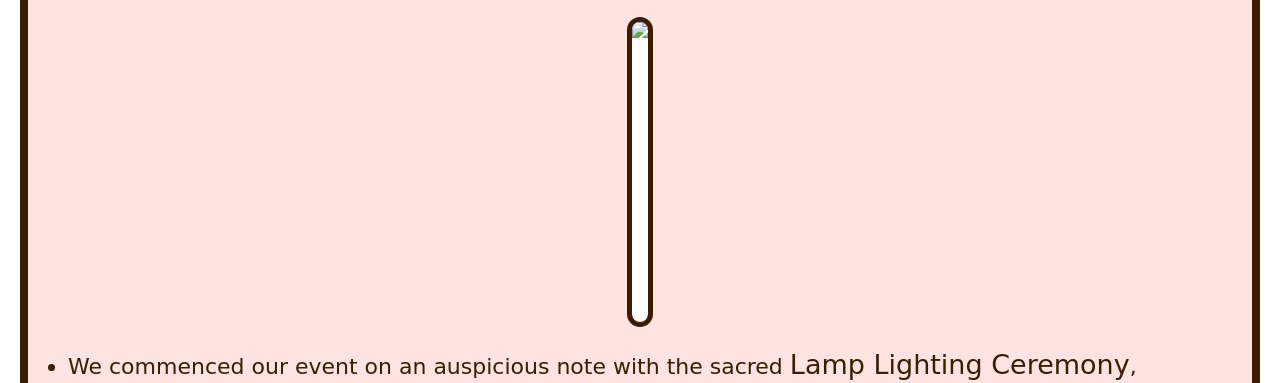
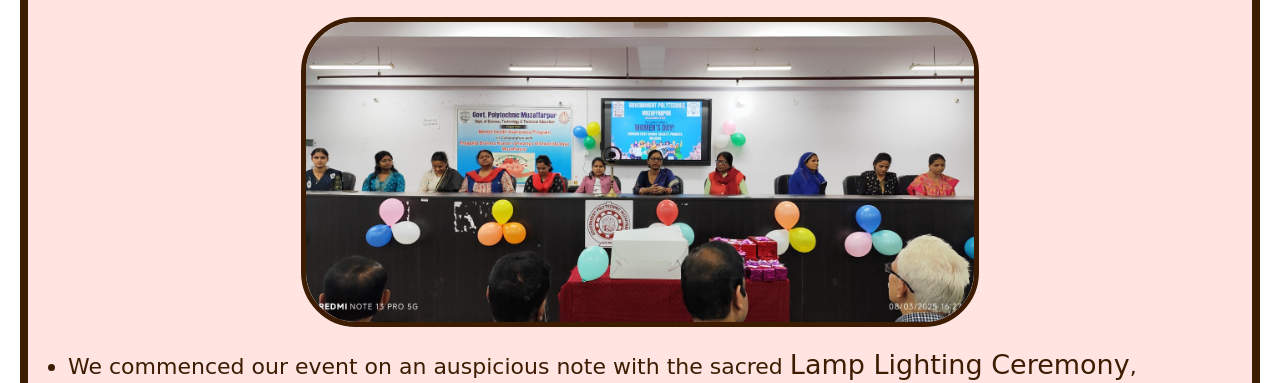
Before and after one commit to priyam-26/Women-s-Day, a plain HTML site: page index.html in a window 1280 px wide. Shown: the part 350-733 px from the top of the page. Drawn offline with Linux system fonts and the light colour scheme.

Commit message:
Change image file extension from .jpg to .jpeg

```diff
--- a/index.html
+++ b/index.html
@@ -20,7 +20,7 @@
                 Our event was a beautiful tribute to the power of women, featuring thoughtfully curated activities that made the day truly special!
             </h2>
             <div class="guestImage">
-                <img src="guests_image2.jpg" id="image">
+                <img src="guests_image2.jpeg" id="image">
             </div>
         <ul>
             <!-- hovering conetnt -->
```
